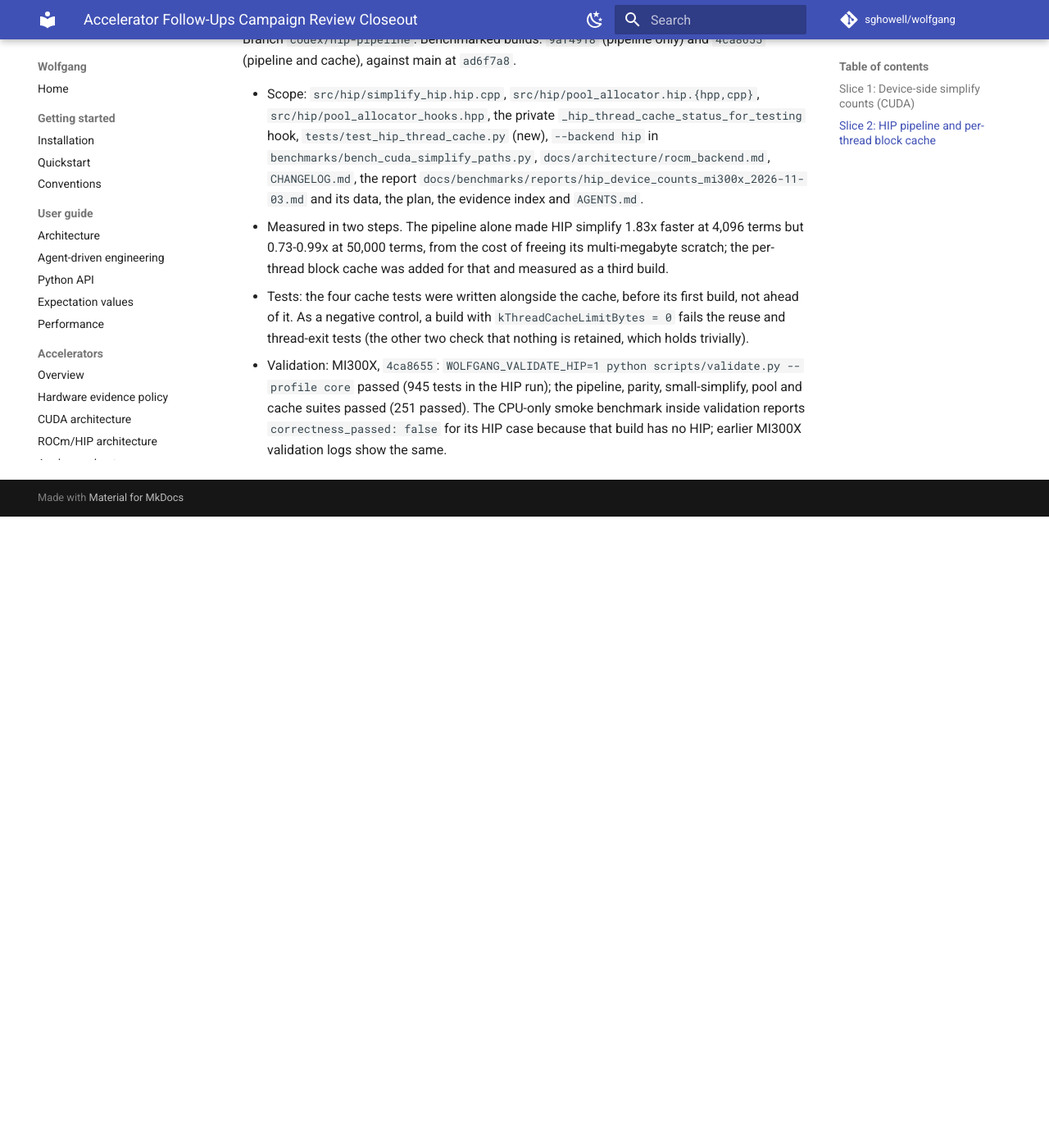
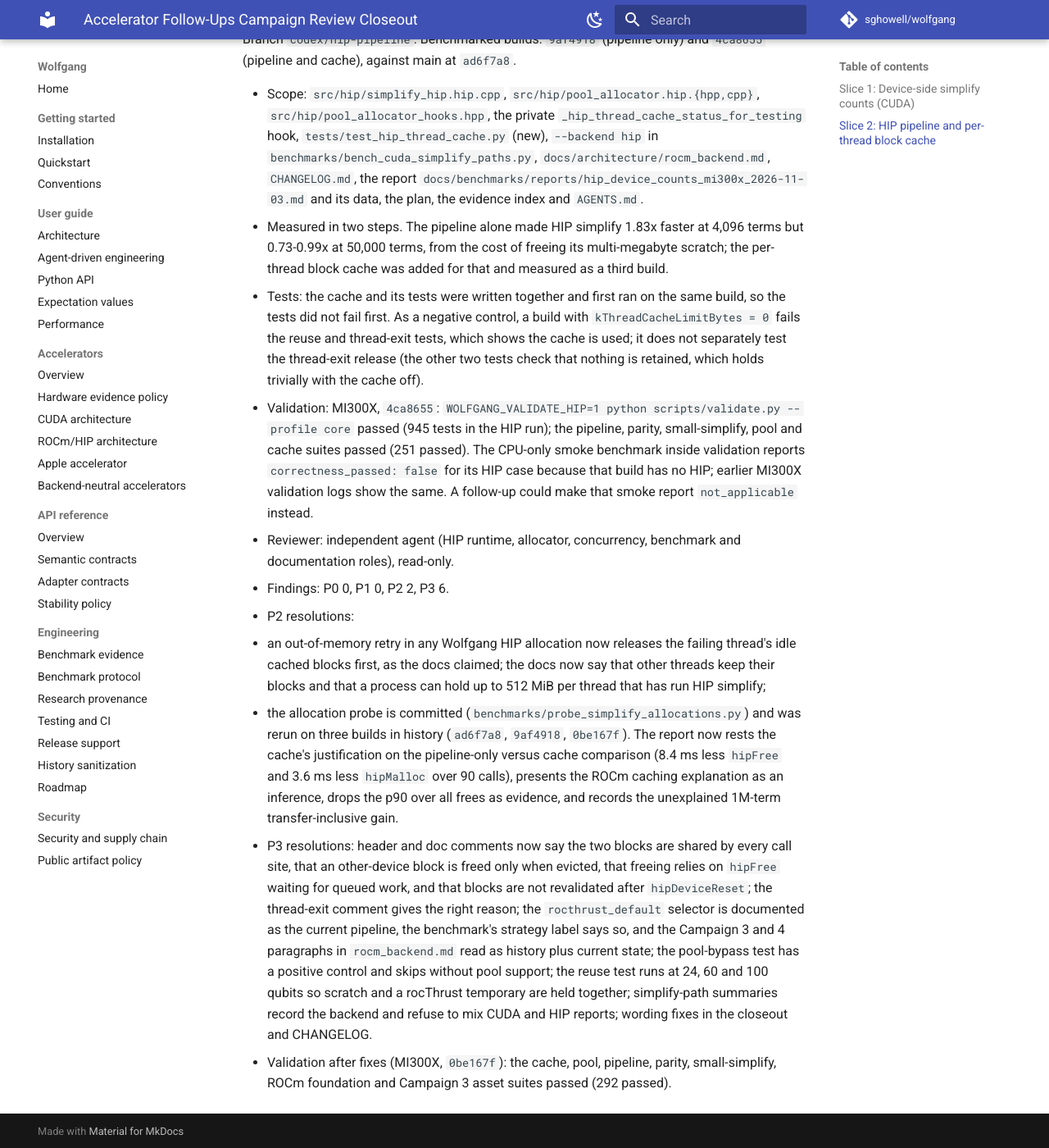
Before and after one commit to sghowell/wolfgang, an MkDocs documentation site: the page built from docs/reviews/accelerator_followups_campaign_2026-11-03.md, in a window 1280 px wide and 1400 px high, scrolled down 2019 px. Shown: the whole window at 82% size. Built offline with MkDocs 1.6.1 and Material for MkDocs 9.7.7, drawn with Linux system fonts in a browser that asks for light colours; comment, search, counter and statistics services are not loaded; before the commit the page ends 2649 px from its top, so only the background shows below that.

Commit message:
docs: rerun the HIP allocation probe on committed builds and record review resolutions

```diff
--- a/docs/reviews/accelerator_followups_campaign_2026-11-03.md
+++ b/docs/reviews/accelerator_followups_campaign_2026-11-03.md
@@ -90,13 +90,46 @@ Branch `codex/hip-pipeline`. Benchmarked builds: `9af4918` (pipeline only) and
   4,096 terms but 0.73-0.99x at 50,000 terms, from the cost of freeing its
   multi-megabyte scratch; the per-thread block cache was added for that and
   measured as a third build.
-- Tests: the four cache tests were written alongside the cache, before its
-  first build, not ahead of it. As a negative control, a build with
-  `kThreadCacheLimitBytes = 0` fails the reuse and thread-exit tests (the other
-  two check that nothing is retained, which holds trivially).
+- Tests: the cache and its tests were written together and first ran on the
+  same build, so the tests did not fail first. As a negative control, a build
+  with `kThreadCacheLimitBytes = 0` fails the reuse and thread-exit tests,
+  which shows the cache is used; it does not separately test the thread-exit
+  release (the other two tests check that nothing is retained, which holds
+  trivially with the cache off).
 - Validation: MI300X, `4ca8655`:
   `WOLFGANG_VALIDATE_HIP=1 python scripts/validate.py --profile core` passed
   (945 tests in the HIP run); the pipeline, parity, small-simplify, pool and
   cache suites passed (251 passed). The CPU-only smoke benchmark inside
   validation reports `correctness_passed: false` for its HIP case because that
-  build has no HIP; earlier MI300X validation logs show the same.
+  build has no HIP; earlier MI300X validation logs show the same. A follow-up
+  could make that smoke report `not_applicable` instead.
+- Reviewer: independent agent (HIP runtime, allocator, concurrency, benchmark
+  and documentation roles), read-only.
+- Findings: P0 0, P1 0, P2 2, P3 6.
+- P2 resolutions:
+  - an out-of-memory retry in any Wolfgang HIP allocation now releases the
+    failing thread's idle cached blocks first, as the docs claimed; the docs
+    now say that other threads keep their blocks and that a process can hold
+    up to 512 MiB per thread that has run HIP simplify;
+  - the allocation probe is committed (`benchmarks/probe_simplify_allocations.py`)
+    and was rerun on three builds in history (`ad6f7a8`, `9af4918`, `0be167f`).
+    The report now rests the cache's justification on the pipeline-only
+    versus cache comparison (8.4 ms less `hipFree` and 3.6 ms less `hipMalloc`
+    over 90 calls), presents the ROCm caching explanation as an inference,
+    drops the p90 over all frees as evidence, and records the unexplained
+    1M-term transfer-inclusive gain.
+- P3 resolutions: header and doc comments now say the two blocks are shared
+  by every call site, that an other-device block is freed only when evicted,
+  that freeing relies on `hipFree` waiting for queued work, and that blocks
+  are not revalidated after `hipDeviceReset`; the thread-exit comment gives the
+  right reason; the `rocthrust_default` selector is documented as the current
+  pipeline, the benchmark's strategy label says so, and the Campaign 3 and 4
+  paragraphs in `rocm_backend.md` read as history plus current state; the
+  pool-bypass test has a positive control and skips without pool support; the
+  reuse test runs at 24, 60 and 100 qubits so scratch and a rocThrust
+  temporary are held together; simplify-path summaries record the backend and
+  refuse to mix CUDA and HIP reports; wording fixes in the closeout and
+  CHANGELOG.
+- Validation after fixes (MI300X, `0be167f`): the cache, pool, pipeline,
+  parity, small-simplify, ROCm foundation and Campaign 3 asset suites passed
+  (292 passed).
```
Also changed, not shown: CHANGELOG.md (+2 -2 lines), docs/benchmarks/data/hip_device_counts_mi300x_2026-11-03/alloc_probe_50000.json (+73 -21 lines), docs/benchmarks/reports/hip_device_counts_mi300x_2026-11-03.md (+30 -16 lines).
